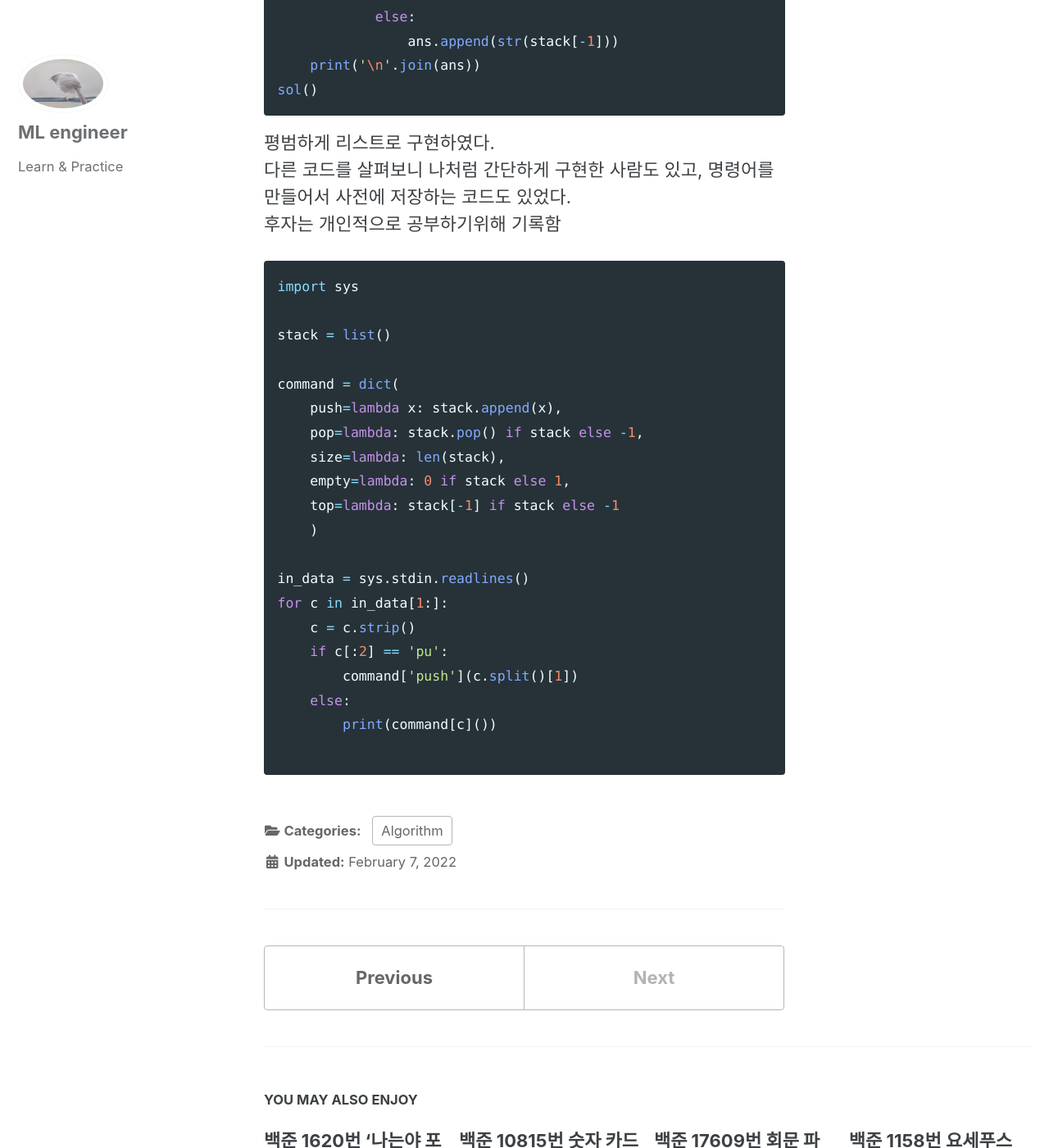
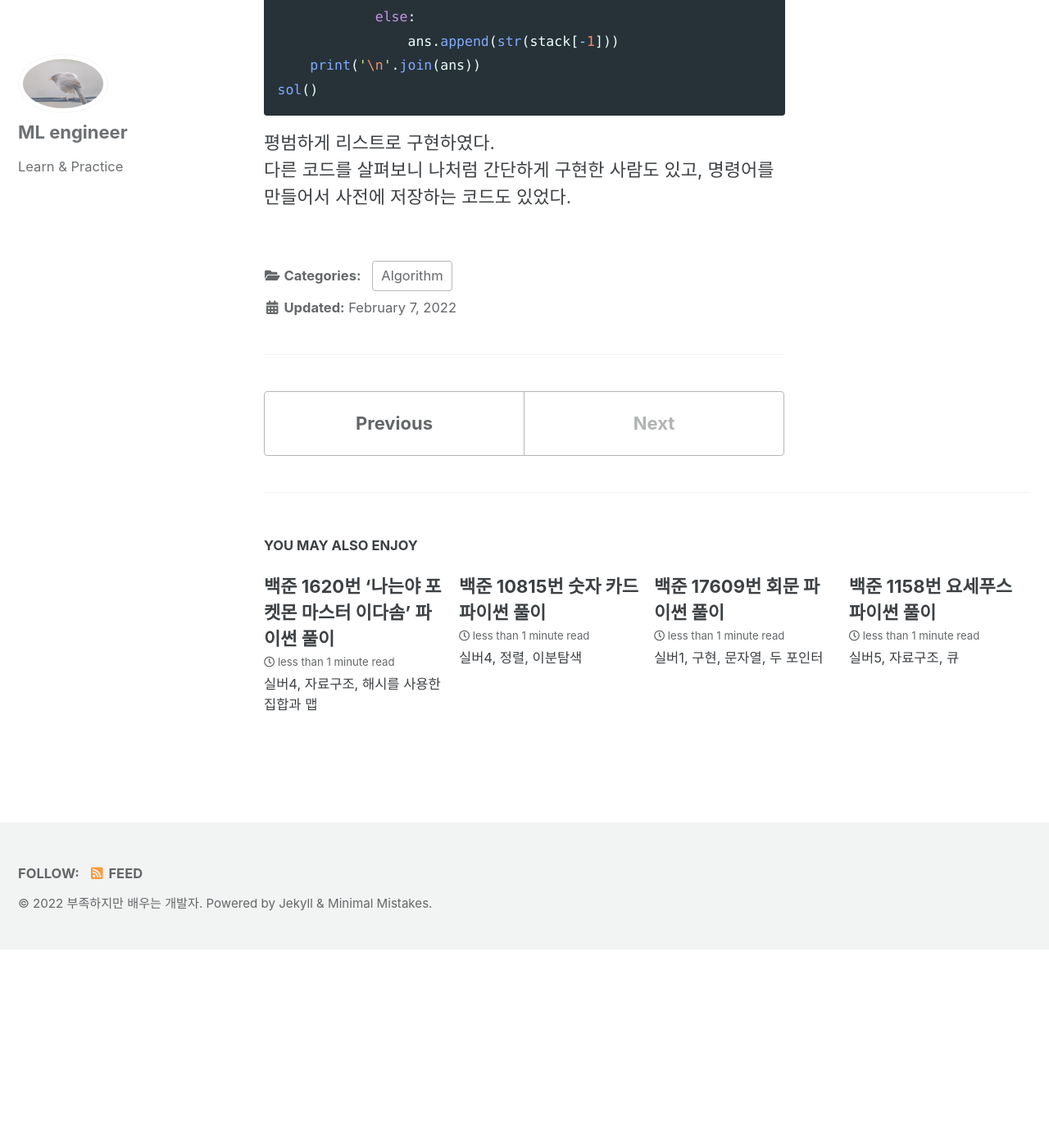
Before and after one commit to Donghee4/Donghee4.github.io, a Jekyll site: the page built from _posts/2022-02-07-35.md, in a window 1280 px wide and 1400 px high, scrolled down 1099 px. Shown: the whole window at 82% size. Built offline with Jekyll 4.4.1, drawn with Linux system fonts in a browser that asks for light colours; cached includes are drawn as plain includes; after the commit the page ends 2257 px from its top, so only the background shows below that.

Commit message:
10828 스택

````diff
--- a/_posts/2022-02-07-35.md
+++ b/_posts/2022-02-07-35.md
@@ -40,27 +40,3 @@ sol()
 ```
 평범하게 리스트로 구현하였다.<br>
 다른 코드를 살펴보니 나처럼 간단하게 구현한 사람도 있고, 명령어를 만들어서 사전에 저장하는 코드도 있었다.<br>
-후자는 개인적으로 공부하기위해 기록함<br>
-
-```py
-import sys
-
-stack = list()
-
-command = dict(
-    push=lambda x: stack.append(x),
-    pop=lambda: stack.pop() if stack else -1,
-    size=lambda: len(stack),
-    empty=lambda: 0 if stack else 1,
-    top=lambda: stack[-1] if stack else -1
-    )
-
-in_data = sys.stdin.readlines()
-for c in in_data[1:]:
-    c = c.strip()
-    if c[:2] == 'pu':
-        command['push'](c.split()[1])
-    else:
-        print(command[c]())
-
-```
````
